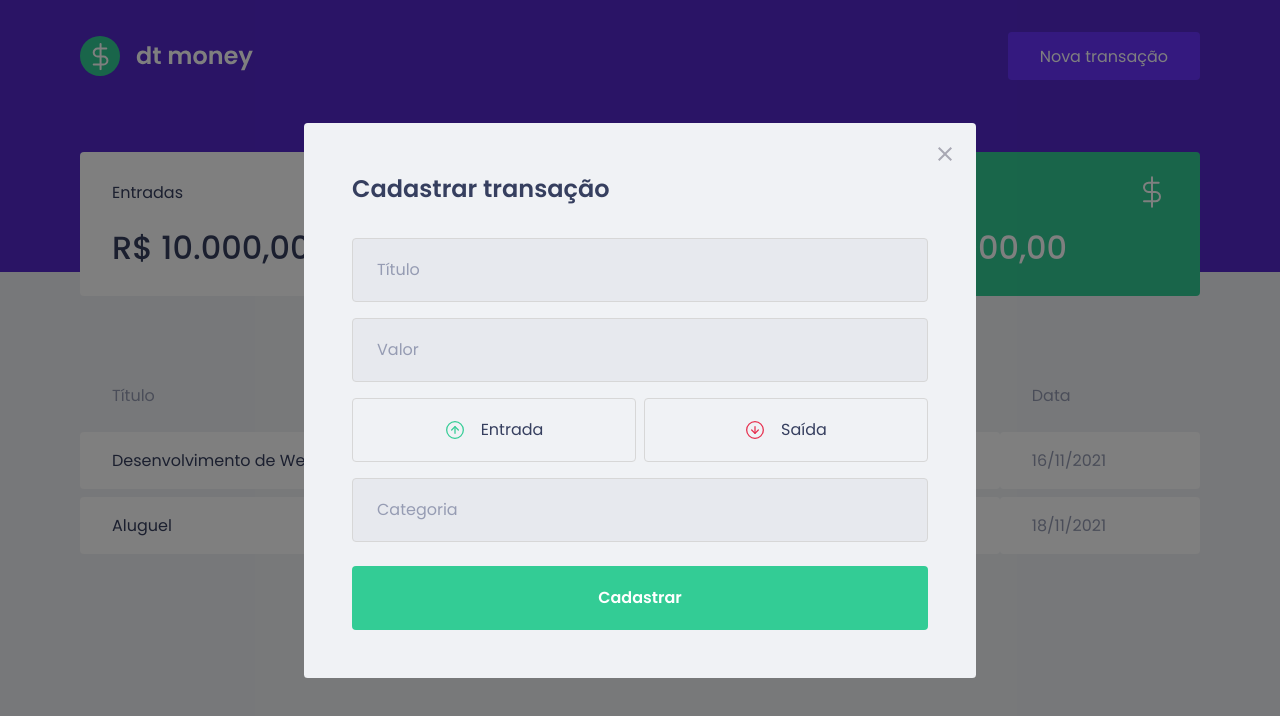
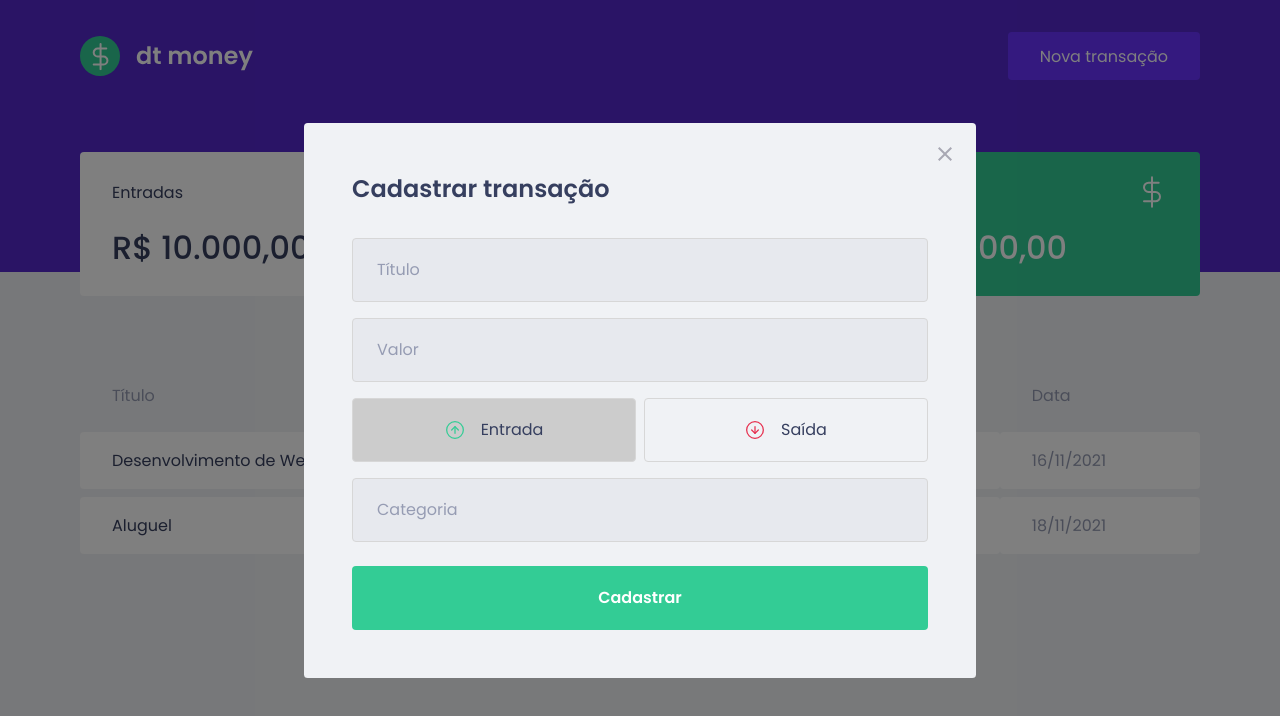
Before and after one commit to hantonny/dtmoney, a React (Create React App) app: page / in a window 1280 px wide. Both pictures are taken after a click on the button "Nova transação". Shown: the top 716 px of the page. Built offline with nearby package versions, Linux system fonts and the light colour scheme; no server answers; what miragejs would draw is missing.

Commit message:
:sparkles: - Funcionamento dos Botões

```diff
--- a/src/components/NewTransactionModal/index.tsx
+++ b/src/components/NewTransactionModal/index.tsx
@@ -1,8 +1,9 @@
 import Modal from 'react-modal'
-import { Container, TransactionTypeContainer } from './styles'
+import { Container, TransactionTypeContainer, RadioBox } from './styles'
 import closeImg from '../../assets/close.svg'
 import incomeImg from '../../assets/income.svg'
 import outcomeImg from '../../assets/outcome.svg'
+import { useState } from 'react'
 
 interface NewTransactionModalProps {
     isOpen: boolean;
@@ -10,6 +11,7 @@
 }
 
 export function NewTransactionModal({isOpen,onRequestClose } : NewTransactionModalProps){
+    const [type, setType] = useState('deposit');
     return (
         <Modal
         isOpen={isOpen}
@@ -29,18 +31,22 @@
         <input placeholder="Título" />
         <input type="number" placeholder="Valor" />
         <TransactionTypeContainer>
-            <button
+            <RadioBox
                 type="button"
+                onClick={() => {setType('deposit')}}
+                isActive={type === 'deposit'}
             >
                 <img src={incomeImg} alt="Entrada" />
                 <span>Entrada</span>
-            </button>
-            <button
+            </RadioBox>
+            <RadioBox
                 type="button"
+                onClick={() => {setType('withdraw')}}
+                isActive={type === 'withdraw'}
             >
                 <img src={outcomeImg} alt="Saída" />
                 <span>Saída</span>
-            </button>
+            </RadioBox>
         </TransactionTypeContainer>
         <input placeholder="Categoria" />
 
--- a/src/components/NewTransactionModal/styles.ts
+++ b/src/components/NewTransactionModal/styles.ts
@@ -55,13 +55,18 @@
     display: grid;
     grid-template-columns: 1fr 1fr;
     gap: 0.5rem;
+`;
 
-    button {
-        height: 4rem;
+interface RadioBoxProps {
+    isActive: boolean;
+}
+
+export const RadioBox = styled.button<RadioBoxProps>`
+  height: 4rem;
         border: 1px solid #d7d7d7;
         border-radius: 0.25rem;
 
-        background: transparent;
+        background: ${(props) => props.isActive ? '#ccc' : 'transparent'};
 
         display: flex;
         align-items: center;
@@ -84,5 +89,4 @@
             font-size: 1rem;
             color: var(--text-title);
         }
-    }
-`;
+`
```
